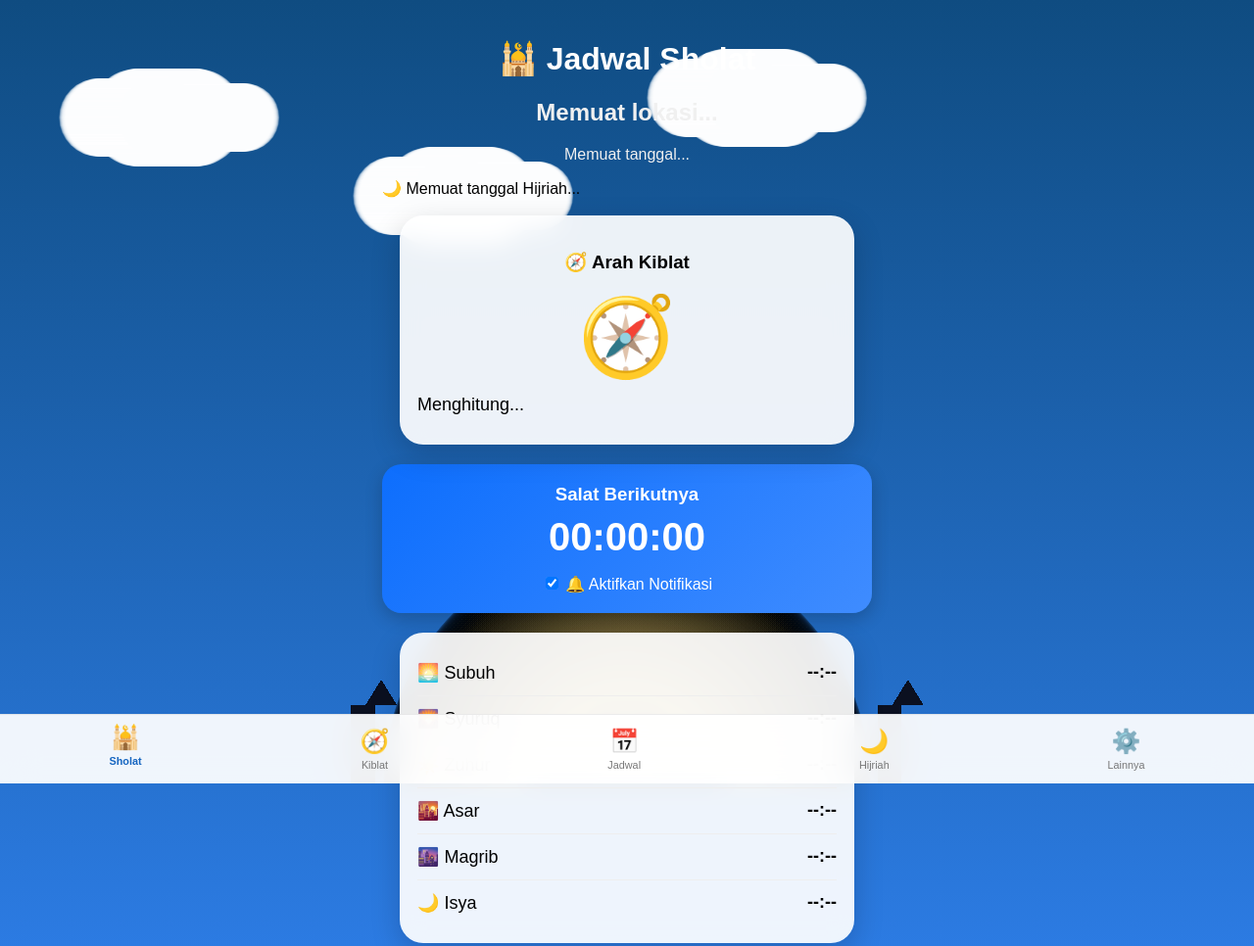
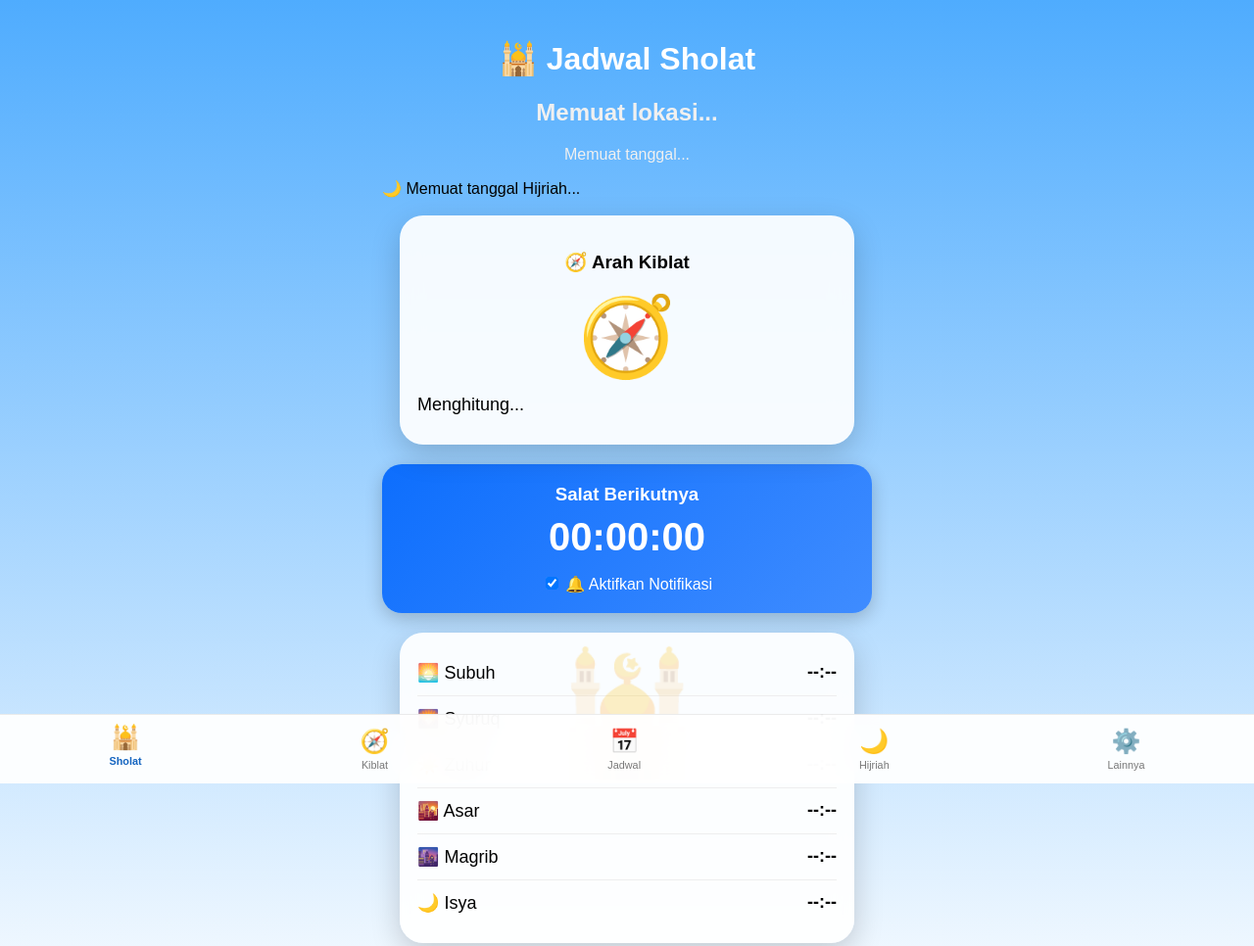
Before and after one commit to jaziraarab15-eng/jadwal-sholat-v2, a website: page www/index.html in a window 1280 px wide. Shown: the top 966 px of the page at 98% size. Drawn offline with Linux system fonts and the light colour scheme.

Commit message:
Tambah background otomatis waktu sholat

```diff
--- a/www/style.css
+++ b/www/style.css
@@ -348,3 +348,90 @@ background:#1e1e1e;
 color:white;
 
 }
+
+/* ===== Dynamic Background ===== */
+
+
+body{
+
+transition:background 2s ease;
+
+}
+
+
+/* Subuh */
+
+body.morning{
+
+background:
+linear-gradient(
+#89cff0,
+#f8d49d
+);
+
+}
+
+
+/* Siang */
+
+body.day{
+
+background:
+linear-gradient(
+#4facfe,
+#ffffff
+);
+
+}
+
+
+/* Sunset */
+
+body.sunset{
+
+background:
+linear-gradient(
+#ff9966,
+#ff5e62
+);
+
+}
+
+
+/* Malam */
+
+body.night{
+
+background:
+linear-gradient(
+#020024,
+#090979,
+#000000
+);
+
+}
+
+
+/* Siluet Masjid */
+
+body::after{
+
+content:"🕌";
+
+position:fixed;
+
+bottom:0;
+
+left:0;
+
+right:0;
+
+font-size:120px;
+
+text-align:center;
+
+opacity:.25;
+
+pointer-events:none;
+
+}
--- a/www/visual-background.js
+++ b/www/visual-background.js
@@ -1,238 +1,46 @@
-(() => {
+// ===== Dynamic Prayer Background =====
 
-const canvas = document.createElement("canvas");
-const ctx = canvas.getContext("2d");
+function updateBackground(){
 
-let currentTop = "#071d49";
-let currentBottom = "#243b55";
+    const hour = new Date().getHours();
 
-function hexToRgb(hex){
-    const n = parseInt(hex.slice(1),16);
-    return {
-        r:(n>>16)&255,
-        g:(n>>8)&255,
-        b:n&255
-    };
-}
-
-function lerp(a,b,t){
-    return a+(b-a)*t;
-}
-
-function blendColor(from,to,speed=0.02){
-    const a=hexToRgb(from);
-    const b=hexToRgb(to);
-
-    return `rgb(${
-        Math.round(lerp(a.r,b.r,speed))
-    },${
-        Math.round(lerp(a.g,b.g,speed))
-    },${
-        Math.round(lerp(a.b,b.b,speed))
-    })`;
-}
-
-canvas.style.position = "fixed";
-canvas.style.inset = "0";
-canvas.style.zIndex = "-1";
-canvas.style.pointerEvents = "none";
-
-document.body.prepend(canvas);
-
-function resize(){
-    canvas.width = innerWidth;
-    canvas.height = innerHeight;
-}
-resize();
-window.onresize = resize;
+    const body = document.body;
 
 
-// waktu untuk warna langit
-function sky(){
+    // Subuh
+    if(hour >= 4 && hour < 7){
 
-    const h = new Date().getHours();
-
-    if(h >= 4 && h < 7)
-        return ["#102542","#ff9966"]; // subuh
-
-    if(h >=7 && h <15)
-        return ["#2196f3","#90caf9"]; // pagi siang
-
-    if(h >=15 && h <18)
-        return ["#ff7043","#ffcc80"]; // sore
-
-    return ["#020024","#243b55"]; // malam
+        body.className = "morning";
 
     }
 
 
-// bintang
-let stars=[];
+    // Siang
+    else if(hour >= 7 && hour < 16){
 
-for(let i=0;i<120;i++){
-stars.push({
-x:Math.random()*innerWidth,
-y:Math.random()*innerHeight,
-r:Math.random()*2,
-a:Math.random()
-});
-}
-
-
-// awan
-let clouds=[
-{x:100,y:120,s:1},
-{x:400,y:200,s:.7},
-{x:700,y:100,s:1.2}
-];
-
-
-// bulan
-let moon={
-x:100,
-y:120,
-move:0
-};
-
-
-
-function draw(){
-
-let target = sky();
-
-currentTop = blendColor(currentTop, target[0], 0.02);
-currentBottom = blendColor(currentBottom, target[1], 0.02);
-
-let g = ctx.createLinearGradient(0,0,0,canvas.height);
-
-g.addColorStop(0, currentTop);
-g.addColorStop(1, currentBottom);
-
-
-// bulan malam
-
-let hour=new Date().getHours();
-
-if(hour>=18 || hour<6){
-
-moon.move+=0.2;
-
-ctx.beginPath();
-ctx.arc(
-moon.x+Math.sin(moon.move/100)*30,
-moon.y,
-45,
-0,
-Math.PI*2
-);
-
-ctx.fillStyle="#fff3b0";
-ctx.shadowBlur=40;
-ctx.shadowColor="#fff";
-ctx.fill();
-ctx.shadowBlur=0;
-
-
-// bintang
-
-stars.forEach(s=>{
-
-s.a+=0.01;
-
-ctx.beginPath();
-ctx.arc(s.x,s.y,s.r,0,Math.PI*2);
-
-ctx.fillStyle=
-`rgba(255,255,255,${Math.abs(Math.sin(s.a))})`;
-
-ctx.fill();
-
-});
+        body.className = "day";
 
     }
 
 
-// awan
+    // Sore / Magrib
+    else if(hour >= 16 && hour < 19){
 
-clouds.forEach(c=>{
-
-c.x+=0.2;
-
-if(c.x>canvas.width+100)
-c.x=-150;
-
-
-ctx.fillStyle="rgba(255,255,255,.12)";
-
-ctx.beginPath();
-ctx.arc(c.x,c.y,40,0,Math.PI*2);
-ctx.arc(c.x+40,c.y,50,0,Math.PI*2);
-ctx.arc(c.x+90,c.y,35,0,Math.PI*2);
-ctx.fill();
-
-});
-
-
-// cahaya masjid
-
-let glow=
-ctx.createRadialGradient(
-canvas.width/2,
-canvas.height,
-20,
-canvas.width/2,
-canvas.height,
-250
-);
-
-glow.addColorStop(0,"rgba(255,220,120,.35)");
-glow.addColorStop(1,"transparent");
-
-ctx.fillStyle=glow;
-
-ctx.fillRect(
-0,
-canvas.height-300,
-canvas.width,
-300
-);
-
-// ===== Siluet Masjid =====
-ctx.fillStyle = "#0b1020";
-
-const baseY = canvas.height + 100;
-
-ctx.beginPath();
-
-// Tanah
-ctx.rect(0, baseY - 70, canvas.width, 70);
-
-// Kubah utama
-ctx.moveTo(canvas.width * 0.50, baseY - 170);
-ctx.arc(canvas.width * 0.50, baseY - 120, 50, Math.PI, 0);
-
-// Bangunan utama
-ctx.rect(canvas.width * 0.42, baseY - 120, canvas.width * 0.16, 70);
-
-// Menara kiri
-ctx.rect(canvas.width * 0.28, baseY - 180, 24, 110);
-ctx.moveTo(canvas.width * 0.292, baseY - 180);
-ctx.lineTo(canvas.width * 0.304, baseY - 205);
-ctx.lineTo(canvas.width * 0.316, baseY - 180);
-
-// Menara kanan
-ctx.rect(canvas.width * 0.70, baseY - 180, 24, 110);
-ctx.moveTo(canvas.width * 0.712, baseY - 180);
-ctx.lineTo(canvas.width * 0.724, baseY - 205);
-ctx.lineTo(canvas.width * 0.736, baseY - 180);
-
-ctx.fill();
-
-requestAnimationFrame(draw);
+        body.className = "sunset";
 
     }
 
-draw();
+
+    // Malam
+    else{
+
+        body.className = "night";
+
+    }
+
+}
 
 
-})();
+updateBackground();
+
+setInterval(updateBackground,60000);
```
Lines whose indentation alone changed are shown as unchanged.
